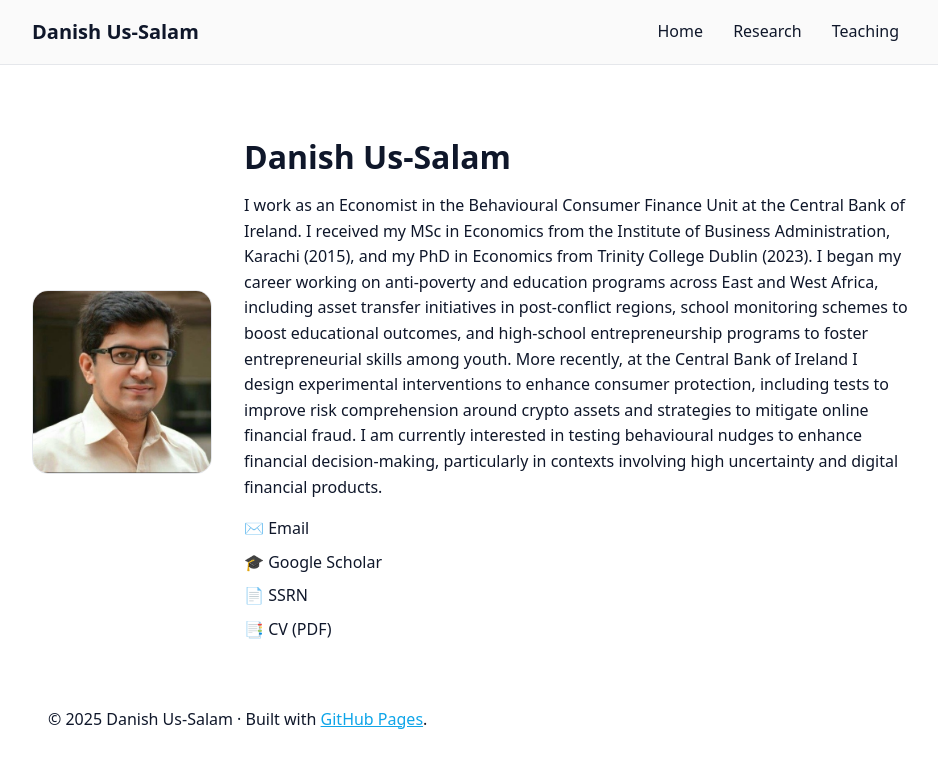
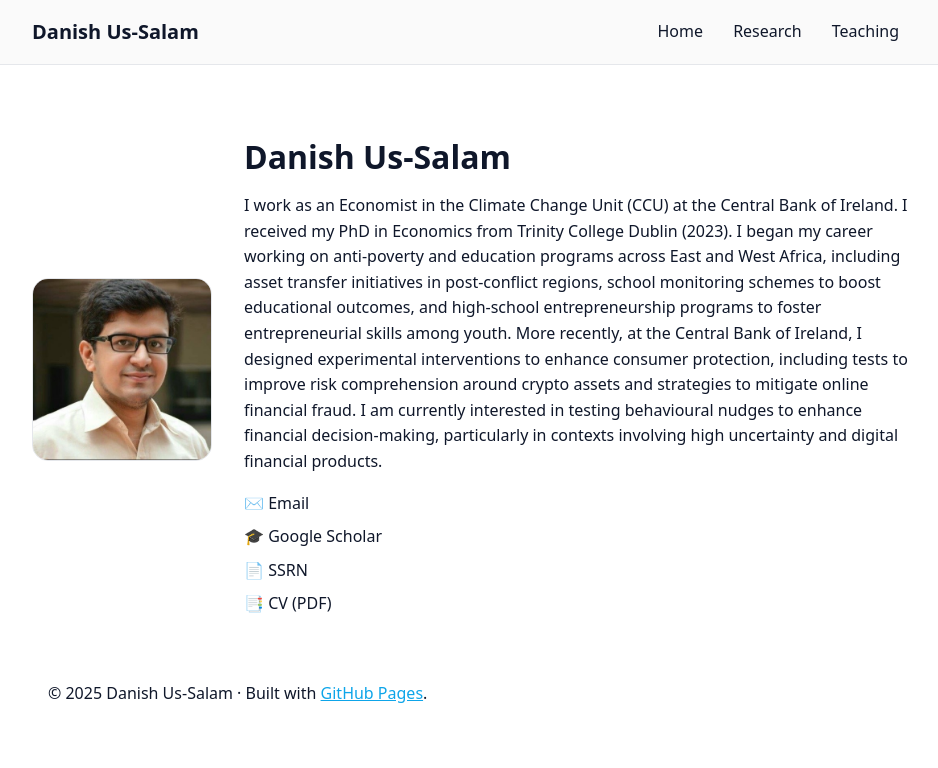
Before and after one commit to danishussalam/danishussalam.github.io, a Jekyll site: the page built from index.md, in a window 1280 px wide. Shown: the top 768 px of the page, without its empty margins (168-1106 px from the left). Built offline with Jekyll 4.4.1, drawn with Linux system fonts in a browser that asks for light colours.

Commit message:
Update index.md

```diff
--- a/index.md
+++ b/index.md
@@ -10,7 +10,7 @@ title: "Home"
   <div class="bio">
     <h1>Danish Us-Salam</h1>
     <p>
-I work as an Economist in the Behavioural Consumer Finance Unit at the Central Bank of Ireland. I received my MSc in Economics from the Institute of Business Administration, Karachi (2015), and my PhD in Economics from Trinity College Dublin (2023). I began my career working on anti-poverty and education programs across East and West Africa, including asset transfer initiatives in post-conflict regions, school monitoring schemes to boost educational outcomes, and high-school entrepreneurship programs to foster entrepreneurial skills among youth. More recently, at the Central Bank of Ireland I design experimental interventions to enhance consumer protection, including tests to improve risk comprehension around crypto assets and strategies to mitigate online financial fraud. I am currently interested in testing behavioural nudges to enhance financial decision-making, particularly in contexts involving high uncertainty and digital financial products.
+I work as an Economist in the Climate Change Unit (CCU) at the Central Bank of Ireland. I received my PhD in Economics from Trinity College Dublin (2023). I began my career working on anti-poverty and education programs across East and West Africa, including asset transfer initiatives in post-conflict regions, school monitoring schemes to boost educational outcomes, and high-school entrepreneurship programs to foster entrepreneurial skills among youth. More recently, at the Central Bank of Ireland, I designed experimental interventions to enhance consumer protection, including tests to improve risk comprehension around crypto assets and strategies to mitigate online financial fraud. I am currently interested in testing behavioural nudges to enhance financial decision-making, particularly in contexts involving high uncertainty and digital financial products.
     </p>
     <ul class="contact-icons">
       <li><a href="mailto:firstname.lastname@centralbank.ie">✉️ Email</a></li>
```
